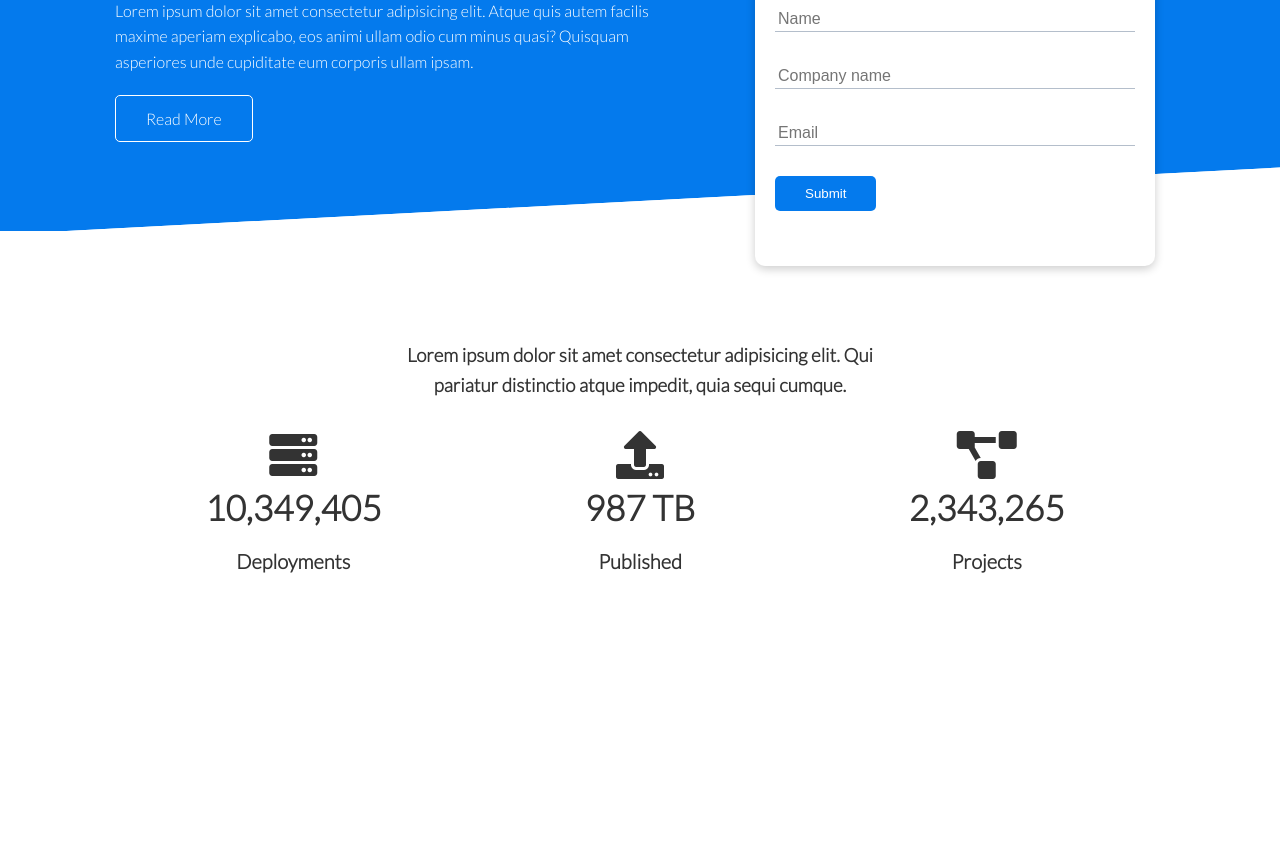
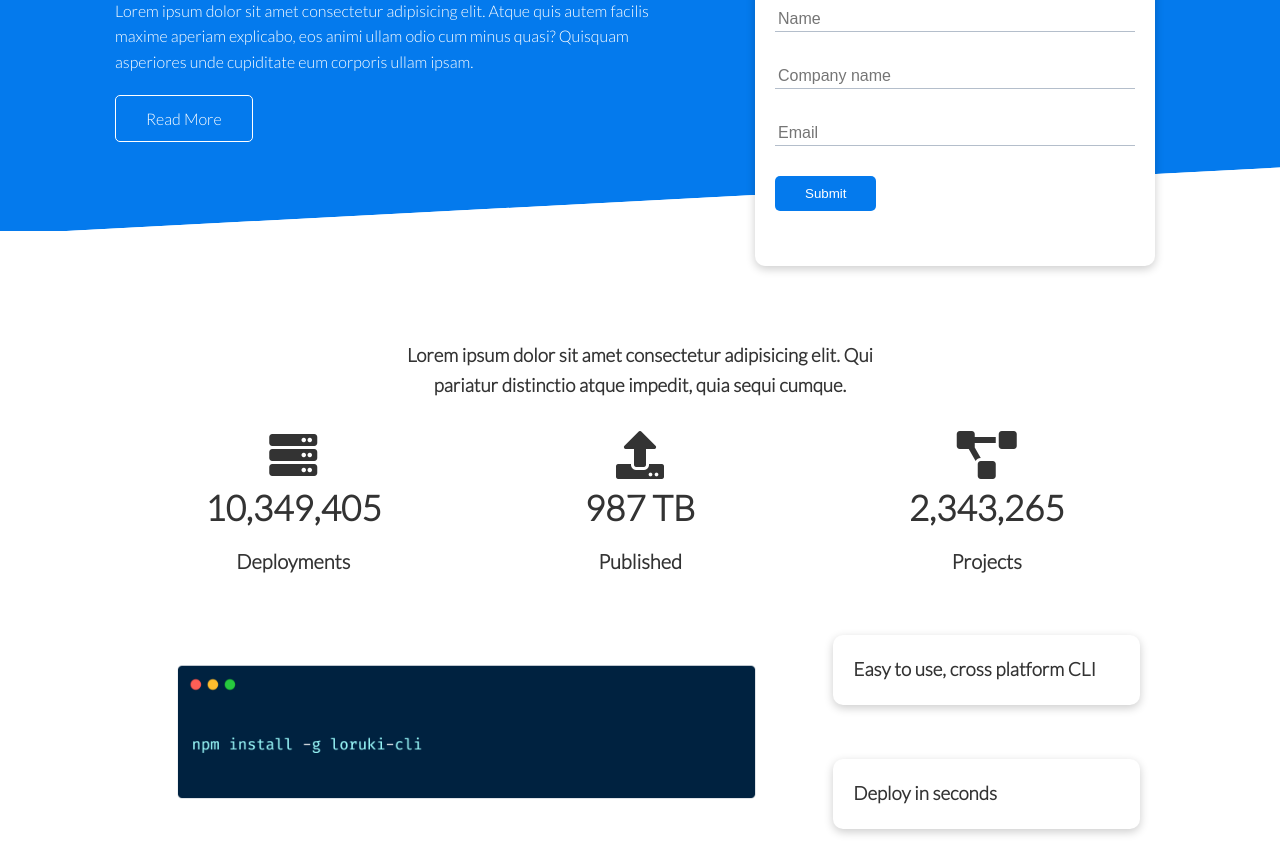
Before and after one commit to denis19912/loruki-website, a plain HTML site: page index.html in a window 1280 px wide. Shown: the part 239-1085 px from the top of the page. Before the commit the page ends 856 px from the top, so only its background shows below. Drawn offline with Linux system fonts and the light colour scheme.

Commit message:
Added CLI section

```diff
--- a/index.html
+++ b/index.html
@@ -82,6 +82,19 @@
         </div>
     </section>
     <!-- Stats -->
+    <!-- CLI-->
+    <section class="cli">
+        <div class="container grid">
+            <img src="./images/cli.png" alt="CLI">
+            <div class="card">
+                <h3>Easy to use, cross platform CLI</h3>
+            </div>
+            <div class="card">
+                <h3>Deploy in seconds</h3>
+            </div>
+        </div>
+    </section>
+    <!-- CLI-->
 </body>
 
 </html>
--- a/styles/styles.scss
+++ b/styles/styles.scss
@@ -144,6 +144,19 @@ img {
     margin: 1rem auto 1rem auto;
 }
 
+/*
+    CLI
+*/
+.cli .grid {
+    grid-template-columns: repeat(3, 1fr);
+    grid-template-rows: repeat(2, 1fr);
+}
+
+.cli .grid > *:first-child {
+    grid-column: 1 / span 2;
+    grid-row: 1 / span 2;
+}
+
 
 
 
```
Also changed, not shown: styles/styles.css, 1 other file.
